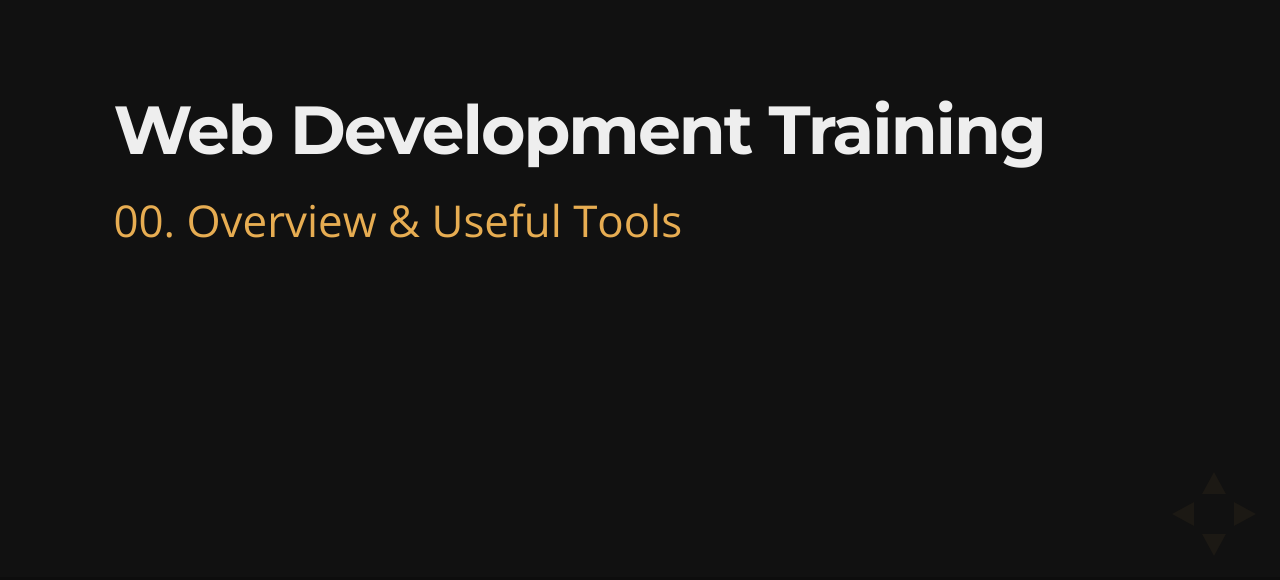
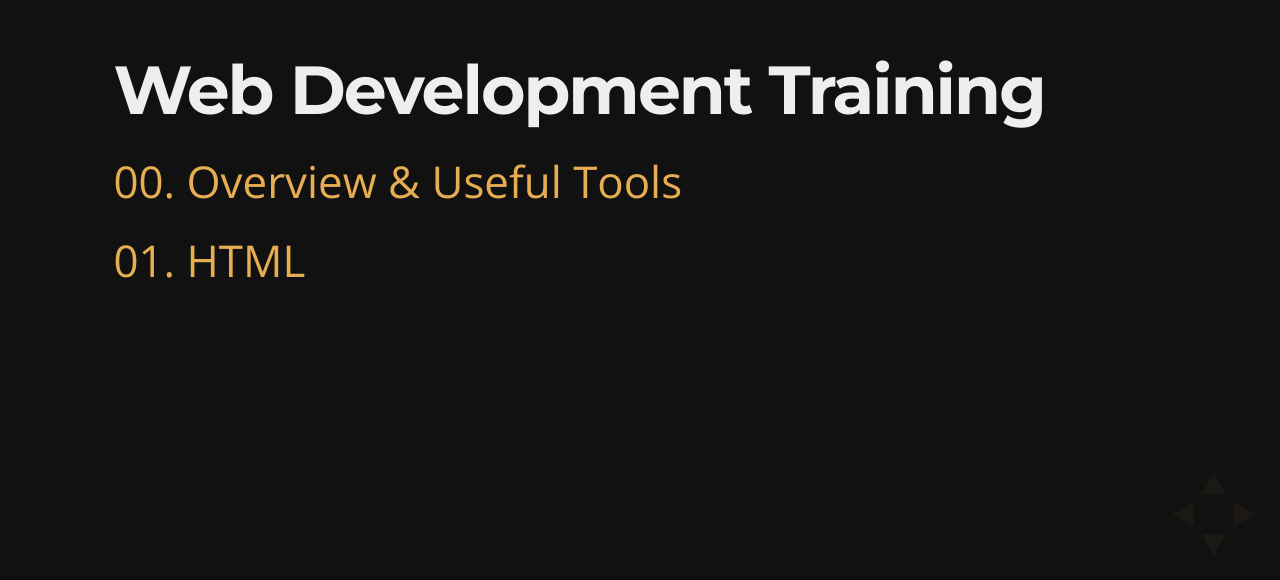
Before and after one commit to bhou/web-training, a website: page index.html in a window 1280 px wide. Shown: the part 220-800 px from the top of the page. Drawn offline with nearby package versions, Linux system fonts and the light colour scheme.

Commit message:
update index.html

```diff
--- a/index.html
+++ b/index.html
@@ -32,7 +32,7 @@
 					-->
 					<h3>Web Development Training</h3>
 					<p><a href="training-00.html" target="_blank">00. Overview & Useful Tools</a></p>
-					<!-- <p><a href="training-01.html" target="_blank">01. HTML</a></p> -->
+					<p><a href="training-01.html" target="_blank">01. HTML</a></p>
 				</section>
 			</div>
 		</div>
```
